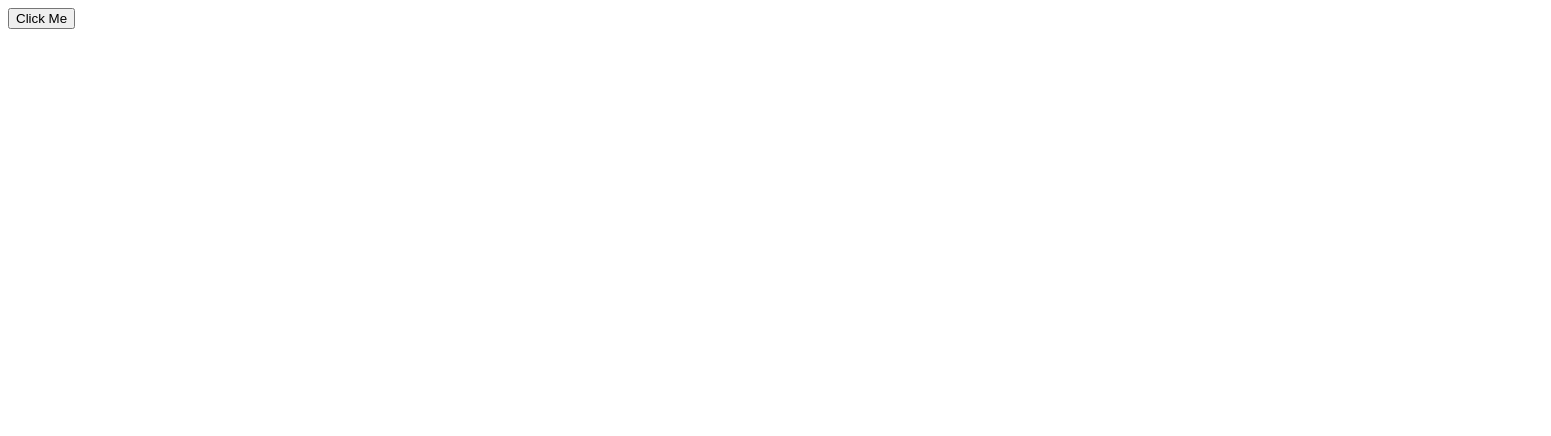
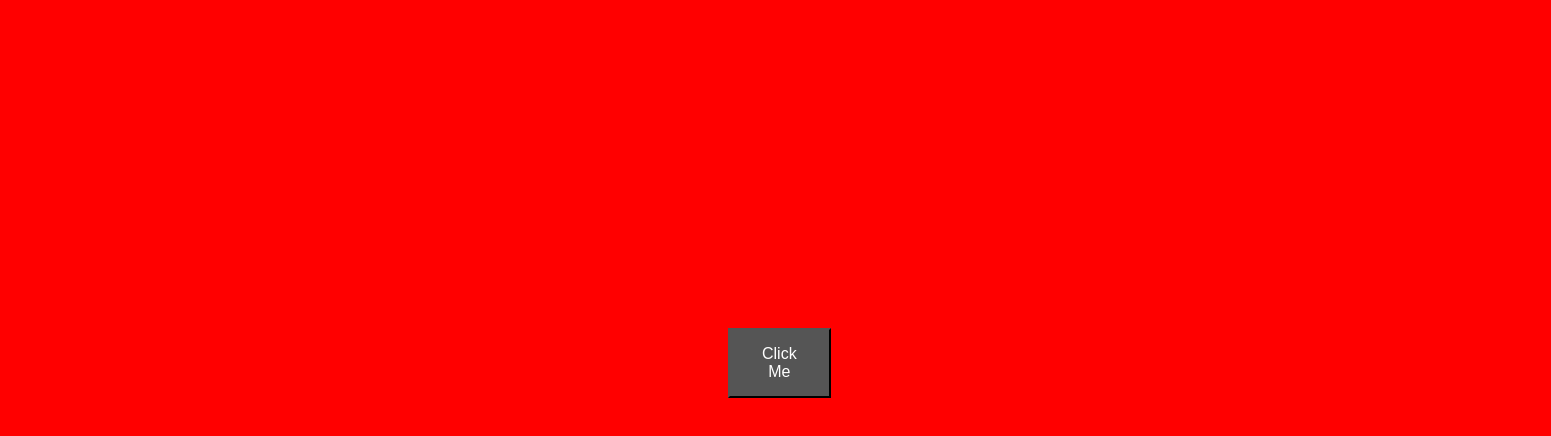
Before and after one commit to oguzhanyildiz22/JS-Project-1, a plain HTML site: page index.html in a window 1280 px wide. Both pictures are taken after a click on the button "Click Me". Shown: the whole page, 1551 px wide, since content can reach past the window. Drawn offline with Linux system fonts and the light colour scheme.

Commit message:
added codes every files

```diff
--- a/app.js
+++ b/app.js
@@ -0,0 +1,12 @@
+const button = document.querySelector("button")
+const body = document.querySelector("body")
+const color = ['red','green','black','blue','pink']
+
+body.style.background='violet'
+
+button.addEventListener('click', changeBackground)
+
+function changeBackground(){
+    const colorIndex = parseInt(Math.random()*color.length)
+    body.style.backgroundColor=color[colorIndex]
+}
--- a/style.css
+++ b/style.css
@@ -0,0 +1,8 @@
+button{
+    background-color: #555555;
+    color: #fff;
+    padding: 15px 32px;
+    font-size: 16px;
+    margin: 40vh 90vh;
+
+}
```
Also changed, not shown: index.html (+1 -0 lines).
